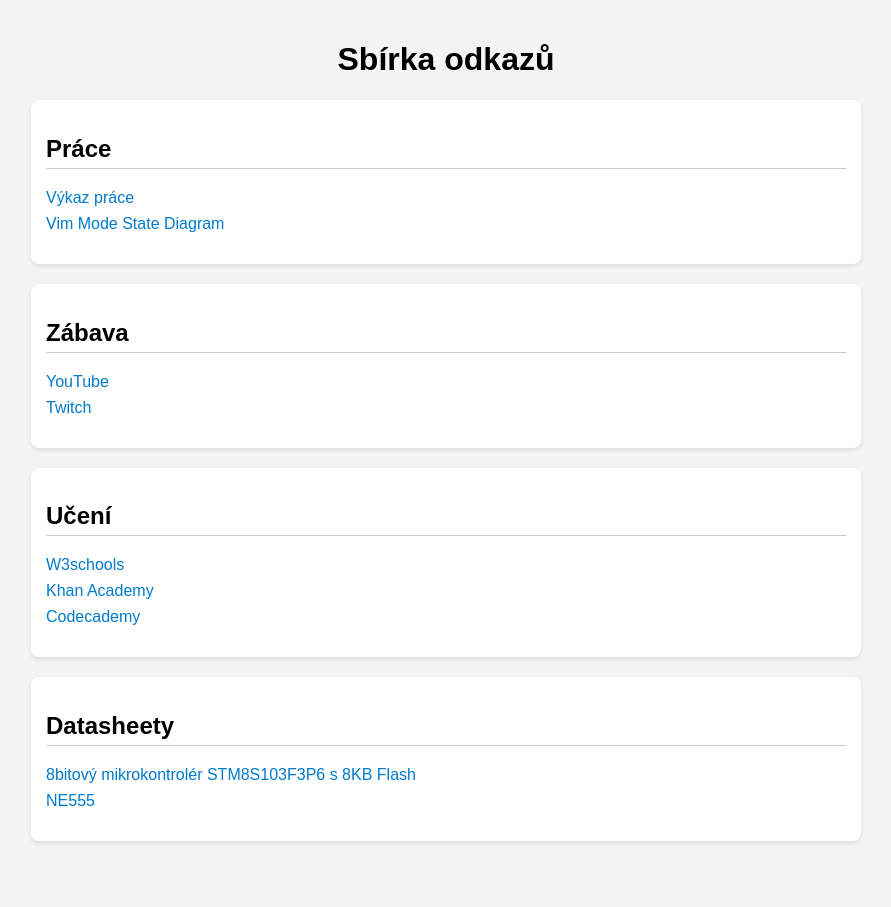
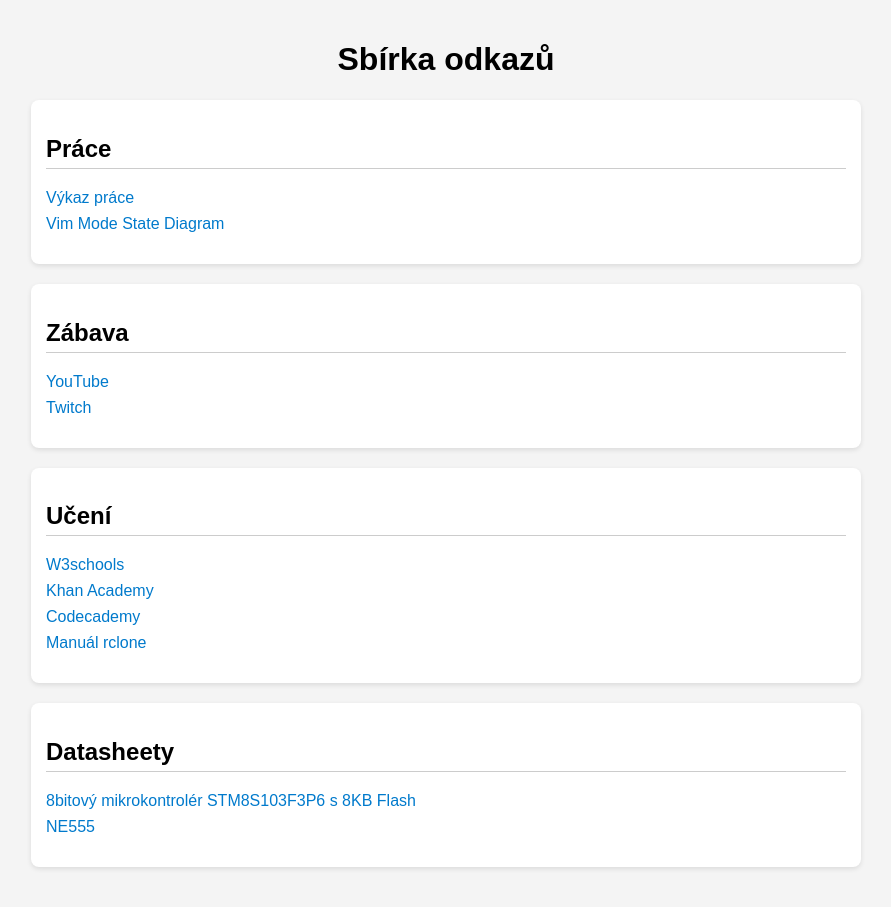
Before and after one commit to vpospichal/vpospichal.github.io, a Jekyll site: the page index.html, which Jekyll copies as it is, in a window 1280 px wide. Shown: the whole page, without its empty margins (194-1085 px from the left). Built offline with Jekyll 4.4.1, drawn with Linux system fonts in a browser that asks for light colours.

Commit message:
Add rclone into index.html

```diff
--- a/index.html
+++ b/index.html
@@ -68,6 +68,7 @@
       <li><a href="https://www.w3schools.com/">W3schools</a></li>
       <li><a href="https://www.khanacademy.org">Khan Academy</a></li>
       <li><a href="https://www.codecademy.com">Codecademy</a></li>
+      <li><a href="https://du.cesnet.cz/cs/navody/object_storage/rclone/rclone-basic-controls/start">Manuál rclone</a></li>
     </ul>
   </div>
 
```
